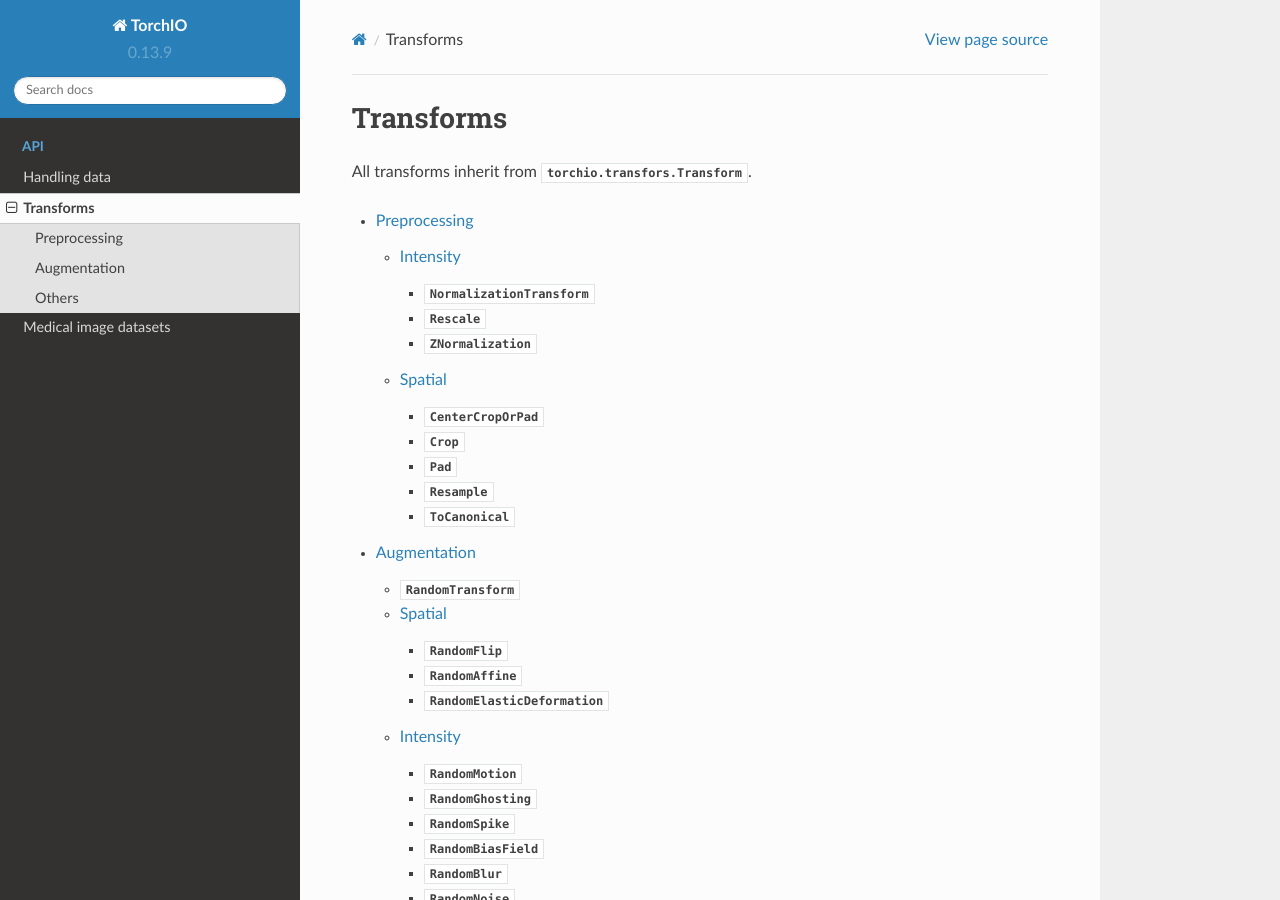
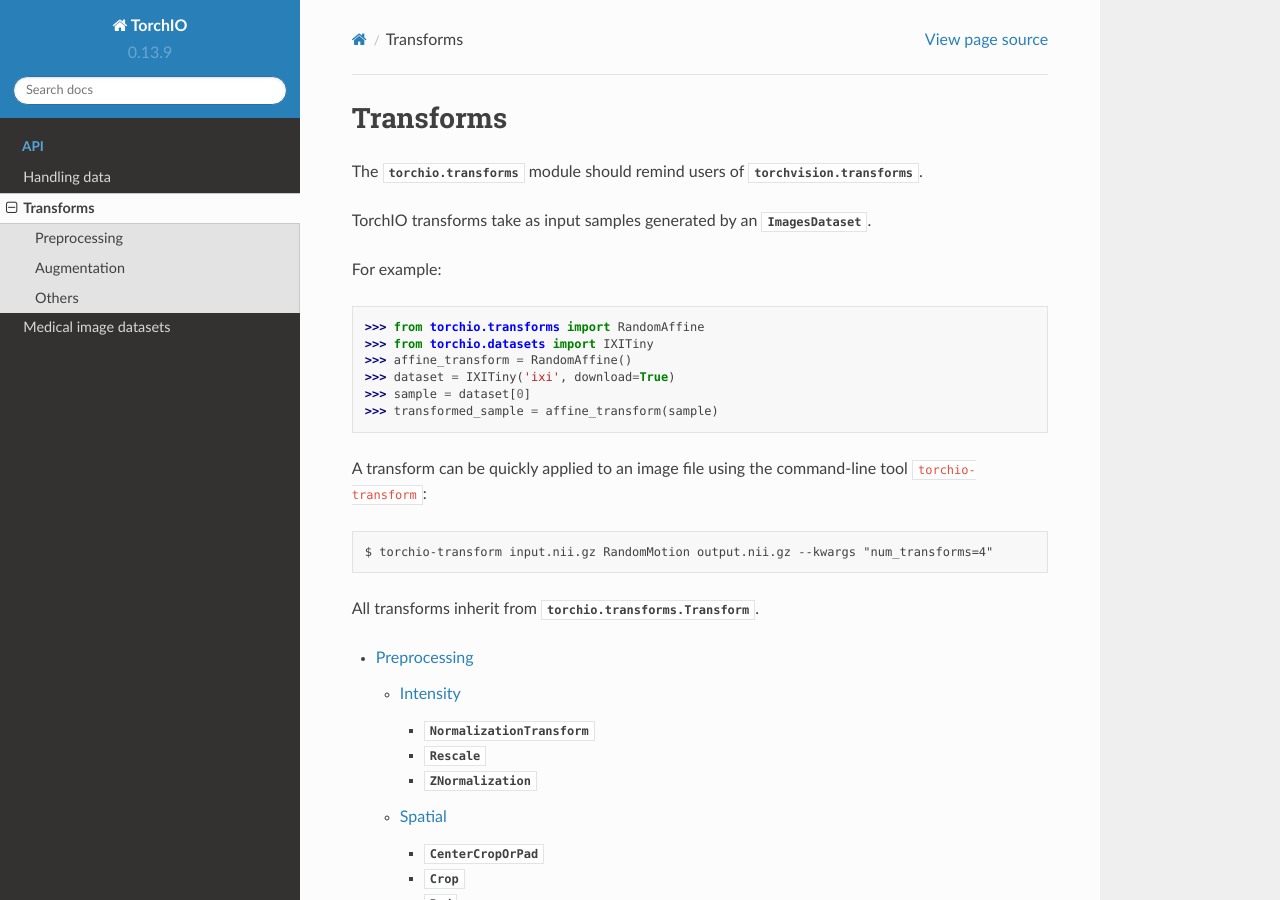
Before and after one commit to TorchIO-project/torchio, a Sphinx documentation site: the page built from docs/source/transforms/transforms.rst, in a window 1280 px wide and 900 px high. Built offline with Sphinx 7.4.7 and the Read the Docs theme 2.0.0, drawn with Linux system fonts in a browser that asks for light colours.

Commit message:
Update docs

```diff
--- a/docs/source/conf.py
+++ b/docs/source/conf.py
@@ -44,7 +44,16 @@
     'sphinx.ext.githubpages',
     'sphinx_rtd_theme',
     'sphinx.ext.napoleon',
+    'sphinx.ext.intersphinx',
 ]
+
+# Add mappings
+# https://kevin.burke.dev/kevin/sphinx-interlinks/
+intersphinx_mapping = {
+    'python': ('http://docs.python.org/3', None),
+    'torch': ('https://pytorch.org/docs/master/', None),  # https://github.com/pytorch/fairseq/blob/adb5b9c71f7ef4fe2f258e0da102d819ab9920ef/docs/conf.py#L131
+    'torchvision': ('https://pytorch.org/docs/master/', None),
+}
 
 # Add any paths that contain templates here, relative to this directory.
 templates_path = ['_templates']
--- a/docs/source/transforms/transforms.rst
+++ b/docs/source/transforms/transforms.rst
@@ -1,7 +1,28 @@
 Transforms
 ==========
 
-All transforms inherit from :class:`torchio.transfors.Transform`.
+The :py:mod:`torchio.transforms` module should remind users of
+:py:mod:`torchvision.transforms`.
+
+TorchIO transforms take as input samples generated
+by an :py:class:`~torchio.data.image.ImagesDataset`.
+
+For example::
+
+   >>> from torchio.transforms import RandomAffine
+   >>> from torchio.datasets import IXITiny
+   >>> affine_transform = RandomAffine()
+   >>> dataset = IXITiny('ixi', download=True)
+   >>> sample = dataset[0]
+   >>> transformed_sample = affine_transform(sample)
+
+A transform can be quickly applied to an image file using the command-line
+tool ``torchio-transform``::
+
+   $ torchio-transform input.nii.gz RandomMotion output.nii.gz --kwargs "num_transforms=4"
+
+
+All transforms inherit from :py:class:`torchio.transforms.Transform`.
 
 .. toctree::
    :maxdepth: 3
```
Also changed, not shown: README.md (+2 -2 lines), 3 other files.
